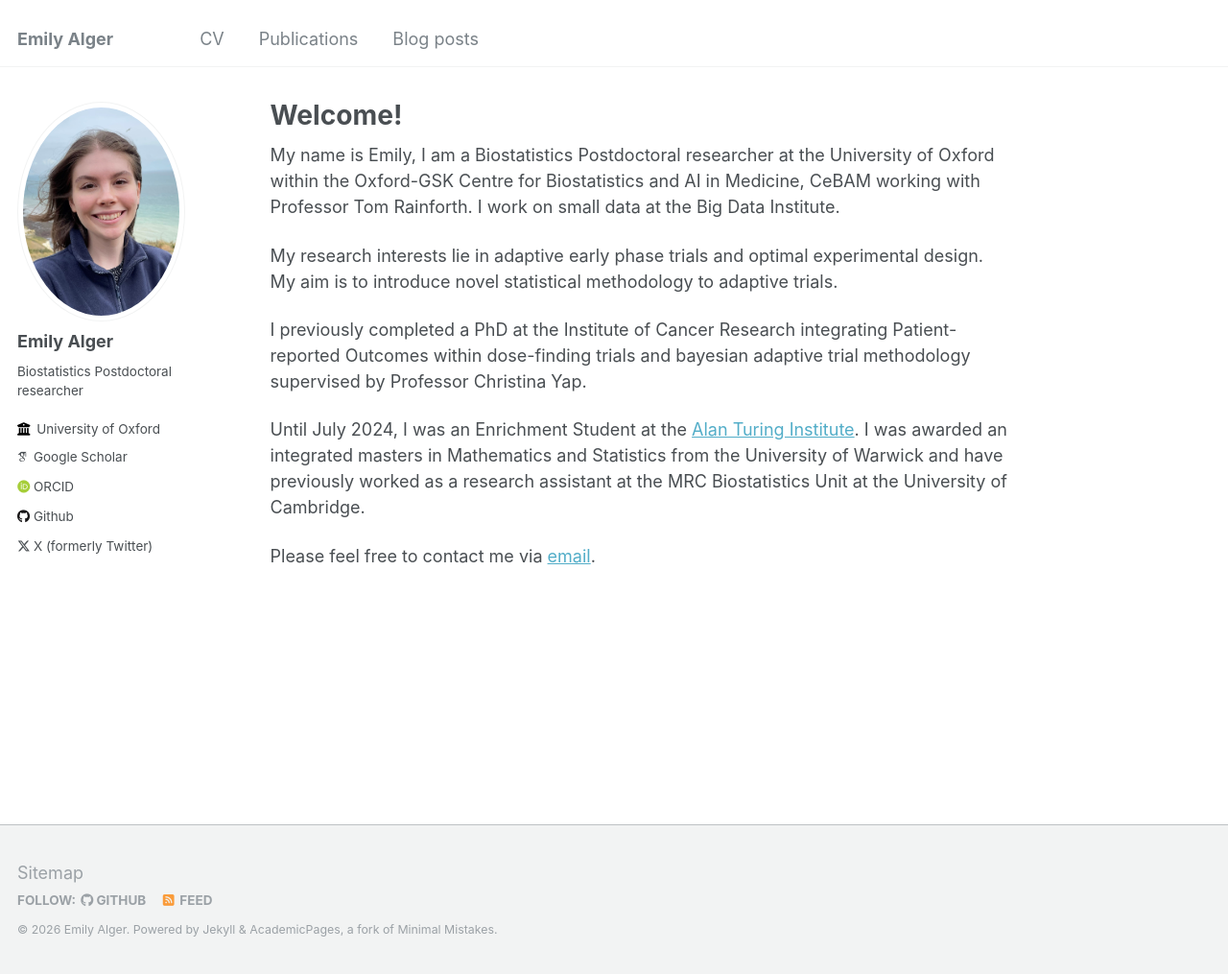
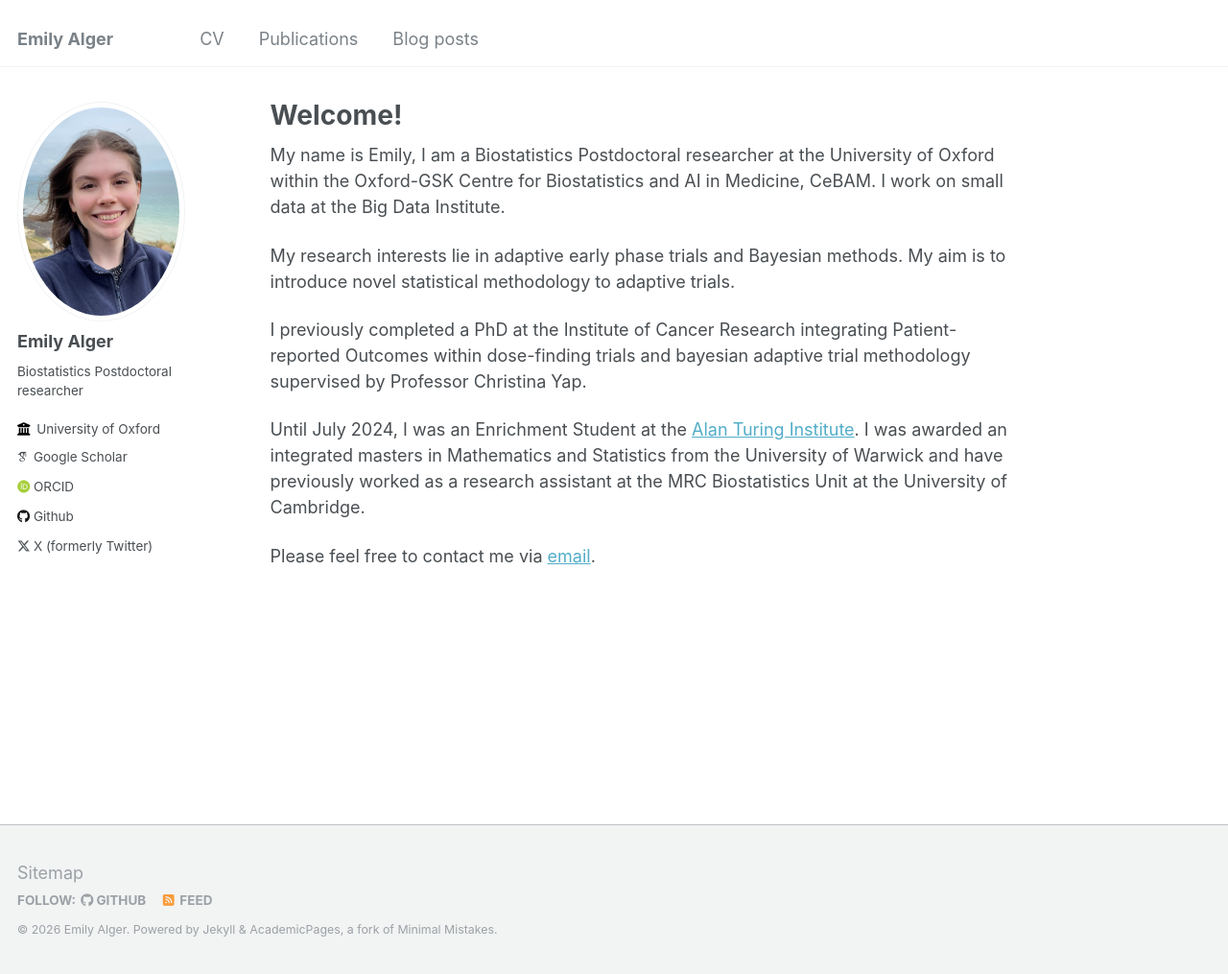
Before and after one commit to alemily100/alemily100.github.io, a Jekyll site: the page built from _pages/about.md, in a window 1280 px wide and 1015 px high. Shown: the whole window at 96% size. Built offline with Jekyll 4.4.1, drawn with Linux system fonts in a browser that asks for light colours; some web fonts are replaced.

Commit message:
Refine personal introduction and research interests
Updated research interests to include Bayesian methods.

```diff
--- a/_pages/about.md
+++ b/_pages/about.md
@@ -8,9 +8,9 @@ redirect_from:
 ---
 
 
-My name is Emily, I am a Biostatistics Postdoctoral researcher at the University of Oxford within the Oxford-GSK Centre for Biostatistics and AI in Medicine, CeBAM working with Professor Tom Rainforth. I work on small data at the Big Data Institute.
+My name is Emily, I am a Biostatistics Postdoctoral researcher at the University of Oxford within the Oxford-GSK Centre for Biostatistics and AI in Medicine, CeBAM. I work on small data at the Big Data Institute.
 
-My research interests lie in adaptive early phase trials and optimal experimental design. My aim is to introduce novel statistical methodology to adaptive trials.
+My research interests lie in adaptive early phase trials and Bayesian methods. My aim is to introduce novel statistical methodology to adaptive trials.
 
 I previously completed a PhD at the Institute of Cancer Research integrating Patient-reported Outcomes within dose-finding trials and bayesian adaptive trial methodology supervised by Professor Christina Yap.
 
```
